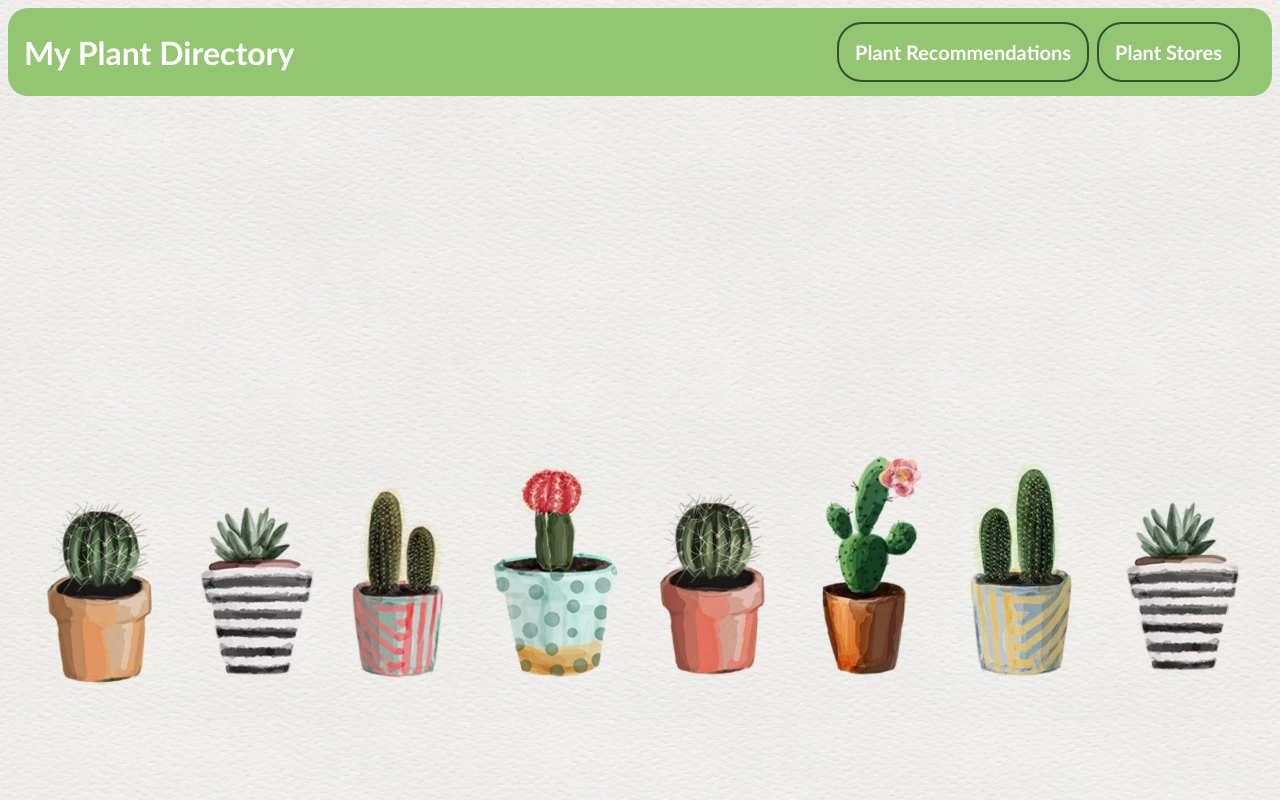
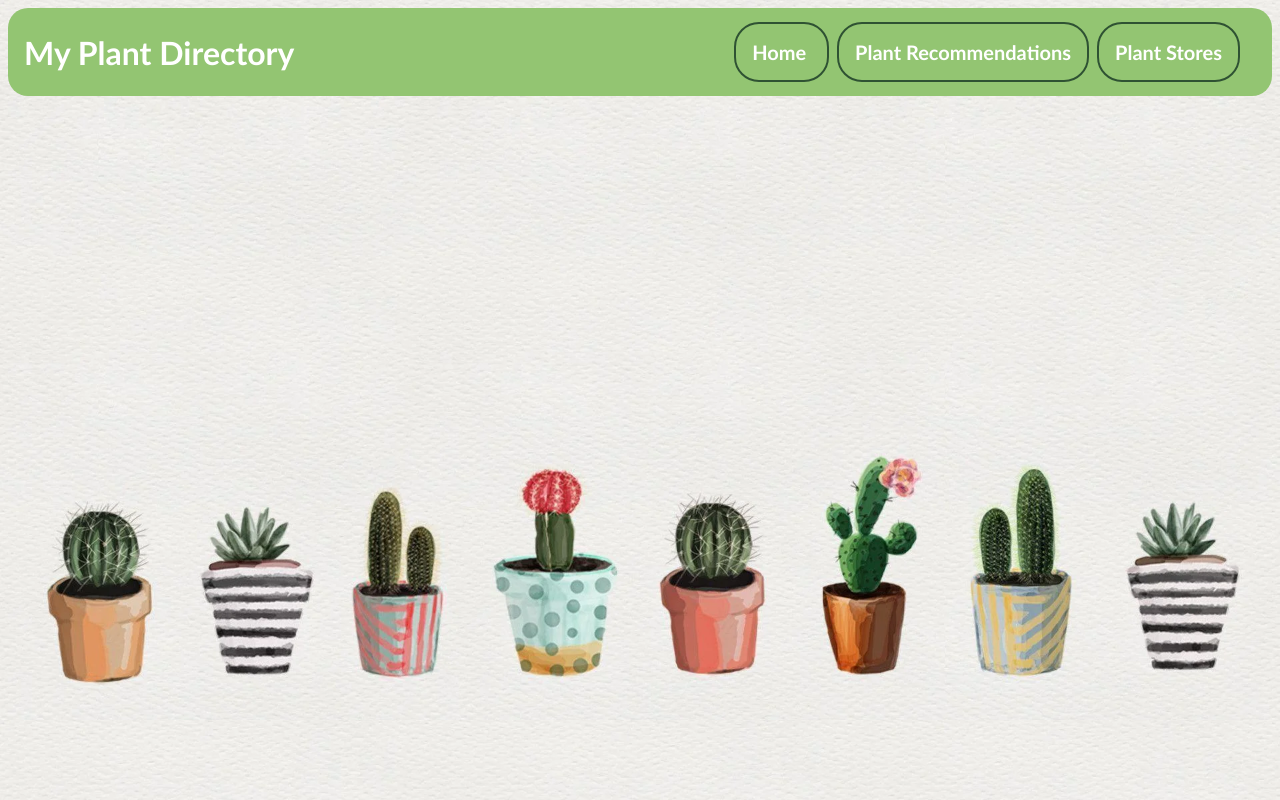
Before and after one commit to IceTam1/dealers_choice_react_redux_thunks, a React app: page / in a window 1280 px wide. Built offline with nearby package versions, Linux system fonts and the light colour scheme; no server answers.

Commit message:
style updates

```diff
--- a/public/style.css
+++ b/public/style.css
@@ -166,3 +166,14 @@ nav {
   font-size: larger;
   font-weight: bold;
 }
+
+.home {
+  font-family: 'Gill Sans', 'Gill Sans MT', Calibri, 'Trebuchet MS', sans-serif;
+  padding: 1rem;
+  text-decoration: none;
+  color: white;
+  font-size: 20px;
+  border: solid #2F5233 2px;
+  border-radius: 25px ;
+
+}
--- a/src/Nav.js
+++ b/src/Nav.js
@@ -4,6 +4,7 @@ import { connect } from 'react-redux'
 const Nav = ({ plants, plantthings })=> {
     return (
        <nav>
+          <a className='home' href='#'> Home </a>
           <a className='link1' href='#plants'>Plant Recommendations</a>
           <a className='link2' href='#plantthings'>Plant Stores</a>
        </nav>
--- a/src/index.js
+++ b/src/index.js
@@ -38,7 +38,7 @@ const App = connect(
         <h1> My Plant Directory
         <Nav />
         </h1>
-
+        { view === ''}
         { view === 'plants' && <Plants /> }
         { view === 'plantthings' && <Plantthings /> }
 
```
Also changed, not shown: public/happyplants.jpeg (added), 1 other file.
